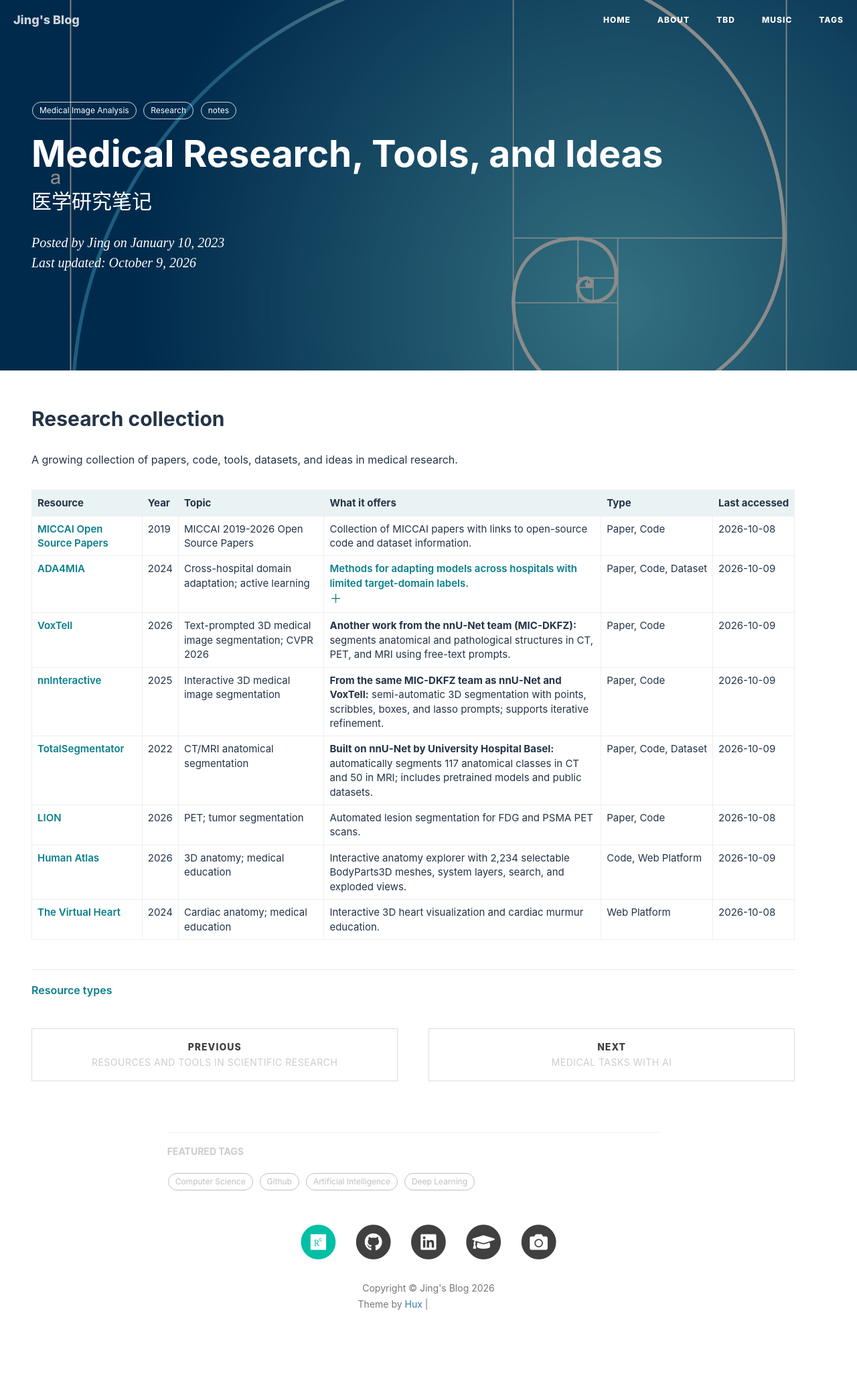
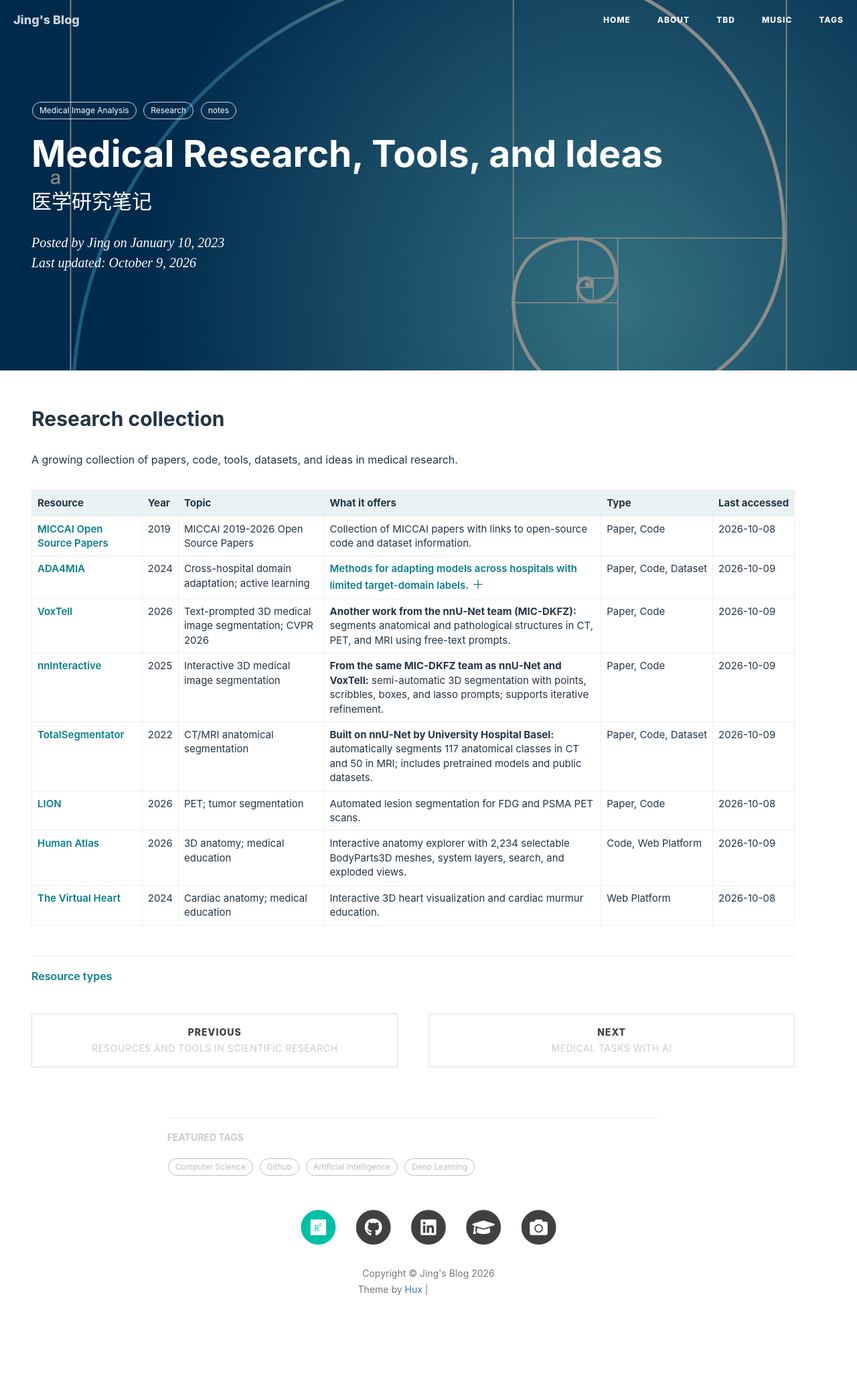
Before and after one commit to jizhang02/jizhang02.github.io, a Jekyll site: the page built from _posts/2023-01-10-researchnotes.markdown, in a window 1280 px wide. Shown: the whole page at 67% size. Built offline with Jekyll 4.4.1, drawn with Linux system fonts in a browser that asks for light colours; nearby versions of some CDN libraries; a script that is not in the unit is left out; comment, search, counter and statistics services are not loaded; after the commit the page ends 2029 px from its top, so only the background shows below that; grey boxes are pictures that could not be loaded.

Commit message:
Place resource expand symbol inline with summary

```diff
--- a/css/research-notes.css
+++ b/css/research-notes.css
@@ -31,10 +31,9 @@
 .research-notes-content summary { cursor: pointer; font-weight: 600; color: #087e8b; }
 .research-notes-content details ul { margin-top: 14px; }
 .research-notes-content .notes-index .resource-offer { margin: 0; padding: 0; border: 0; }
-.research-notes-content .resource-offer summary span { display: -webkit-box; -webkit-box-orient: vertical; -webkit-line-clamp: 3; overflow: hidden; }
-.research-notes-content .resource-offer summary::after { content: "＋"; display: block; font-size: 18px; font-weight: 400; line-height: 1.4; }
-.research-notes-content .resource-offer[open] summary span { display: block; }
-.research-notes-content .resource-offer[open] summary::after { content: "−"; }
+.research-notes-content .resource-offer summary span { display: inline; }
+.research-notes-content .resource-offer summary::after { content: "\00a0＋"; display: inline; font-size: 18px; font-weight: 400; line-height: 1.4; }
+.research-notes-content .resource-offer[open] summary::after { content: "\00a0−"; }
 .research-notes-content .resource-offer > div { margin-top: 12px; }
 .research-notes-content .resource-offer p { margin: 0 0 12px; }
 .research-notes-content .resource-offer ul { padding-left: 22px; margin: 12px 0; }
```
